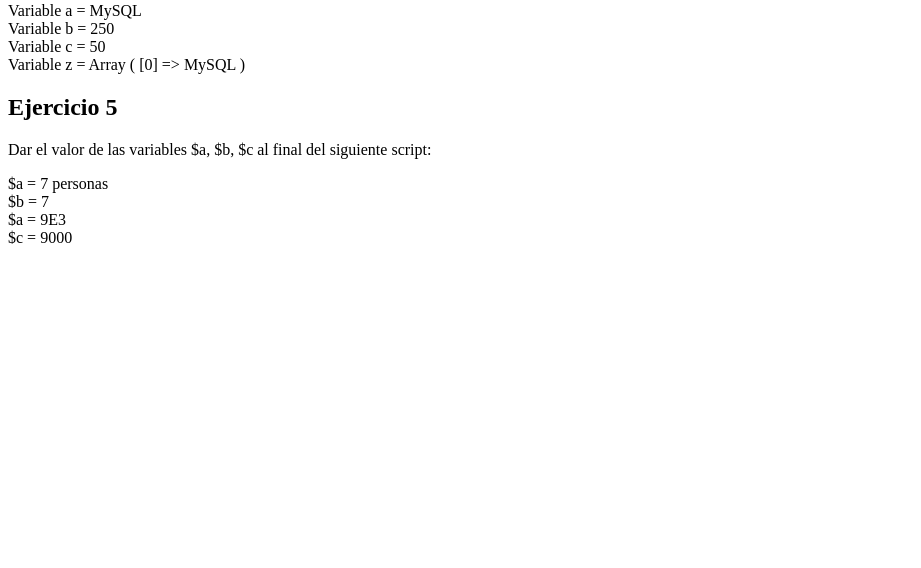
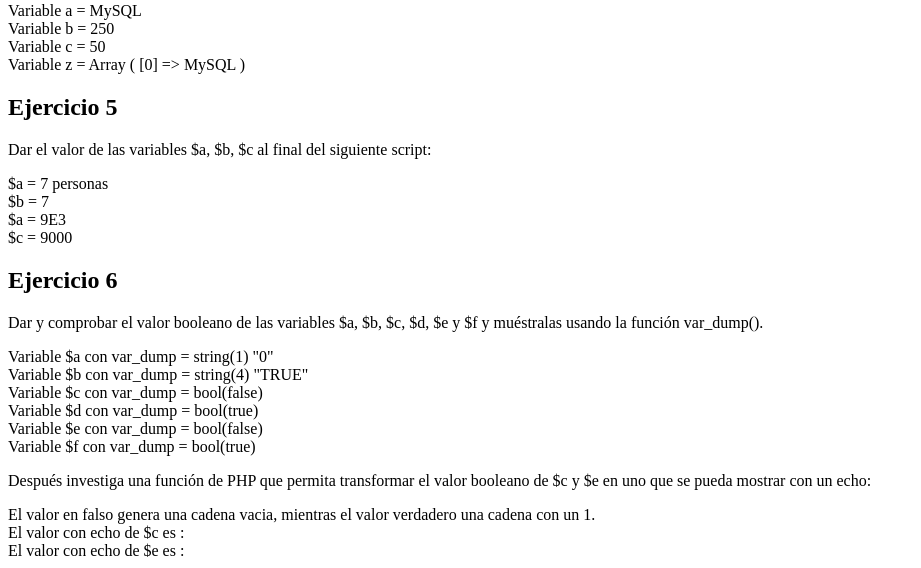
Before and after one commit to Ivonneperezf/tecweb, a PHP site: page / in a window 1280 px wide. Shown: the part 1231-1799 px from the top of the page, without its empty margins (0-921 px from the left). Before the commit the page ends 1475 px from the top, so only its background shows below. Run offline with PHP 8.4, Linux system fonts and the light colour scheme.

Commit message:
Se reaizo el ejercicio 6

```diff
--- a/practicas/p05/index.php
+++ b/practicas/p05/index.php
@@ -159,6 +159,48 @@
         unset($a);
         unset($b);
         unset($c);
+
+        //EJERCICIO 6------------------------------------------------------------------------------
+        echo '<h2>Ejercicio 6</h2><p>Dar y comprobar el valor booleano de las variables $a, $b, $c, $d, $e y $f y muéstralas
+        usando la función var_dump(<datos>).</p>';
+
+        $a = "0";
+        echo 'Variable $a con var_dump = ';
+        var_dump($a);
+        echo "<br>";
+
+        $b = "TRUE";
+        echo 'Variable $b con var_dump = ';
+        var_dump($b);
+        echo "<br>";
+
+        $c = FALSE;
+        echo 'Variable $c con var_dump = ';
+        var_dump($c);
+        echo "<br>";
+
+        $d = ($a OR $b);
+        echo 'Variable $d con var_dump = ';
+        var_dump($d);
+        echo "<br>";
+
+        $e = ($a AND $c);
+        echo 'Variable $e con var_dump = ';
+        var_dump($e);
+        echo "<br>";
+
+        $f = ($a XOR $b);
+        echo 'Variable $f con var_dump = ';
+        var_dump($f);
+        echo "<br>";
+
+        echo '<p>Después investiga una función de PHP que permita transformar el valor booleano de $c y $e
+        en uno que se pueda mostrar con un echo:</p>';
+        settype($c, "string");
+        settype($e, "string");
+        echo "El valor en falso genera una cadena vacia, mientras el valor verdadero una cadena con un 1.<br>";
+        echo 'El valor con echo de $c es : '.$c."<br>";
+        echo 'El valor con echo de $e es : '.$e."<br>";
         ?>
     </body>
 </html>
```
